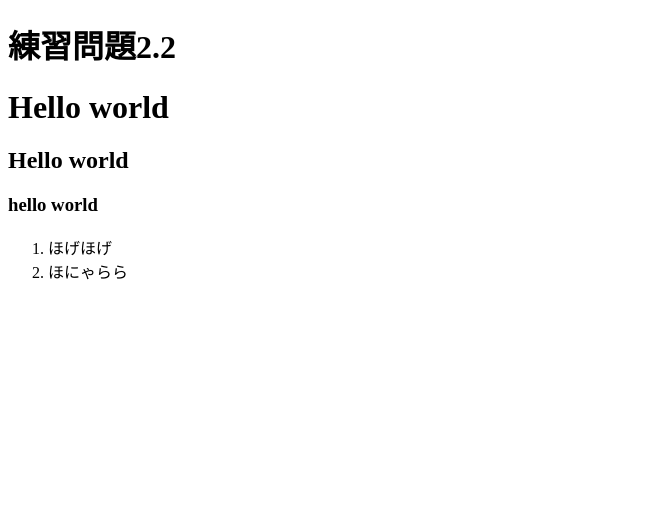
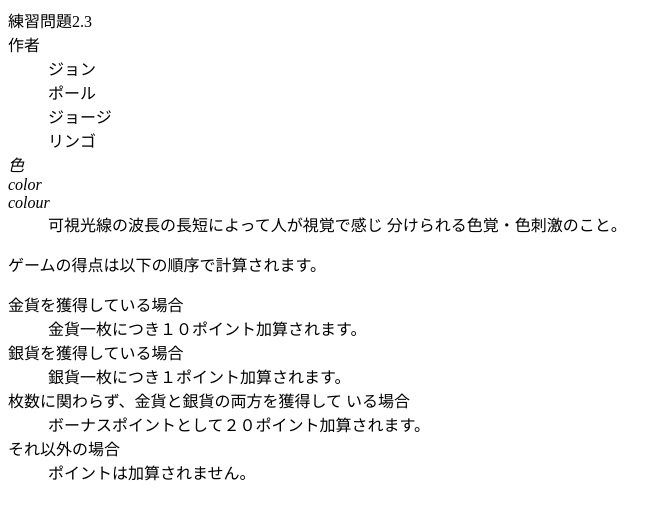
Before and after one commit to xiaruich/20241, a plain HTML site: page index.html in a window 1280 px wide. Shown: the whole page, without its empty margins (0-672 px from the left). Drawn offline with Linux system fonts and the light colour scheme.

Commit message:
Update index.html

```diff
--- a/index.html
+++ b/index.html
@@ -1,19 +1,29 @@
-<!DOCTYPE html>
-<html lang="ja">
-<head>
-<meta charset="UTF-8">
-<title>Hello World</title>
-</head>
-<body>
-
-</body>
-<h1>練習問題2.2</h1>
-<h1>Hello world</h1>
-<h2>Hello world</h2>
-<h3>hello world</h3>
-<ol>
-<li>ほげほげ</li>
-<li>ほにゃらら</li>
-<ol>
-</body>
-</html>
+練習問題2.3
+<dt>作者</dt>
+<dd>ジョン</dd>
+<dd>ポール</dd>
+<dd>ジョージ</dd>
+<dd>リンゴ</dd>
+</dl
+<dl>
+<dt lang="ja"><dfn>色</dfn></dt>
+<dt lang="en-US"><dfn>color</dfn></dt>
+<dt lang="en-GB"><dfn>colour</dfn></dt>
+<dd>可視光線の波長の長短によって人が視覚で感じ
+分けられる色覚・色刺激のこと。</dd>
+</dl>
+<p>ゲームの得点は以下の順序で計算されます。
+</p>
+<dl>
+<dt>金貨を獲得している場合</dt>
+<dd>金貨一枚につき１０ポイント加算されます。
+</dd>
+<dt>銀貨を獲得している場合</dt>
+<dd>銀貨一枚につき１ポイント加算されます。</dd>
+<dt>枚数に関わらず、金貨と銀貨の両方を獲得して
+いる場合</dt>
+<dd>ボーナスポイントとして２０ポイント加算されます。
+ </dd>
+<dt>それ以外の場合</dt>
+<dd>ポイントは加算されません。</dd>
+</dl>
```
